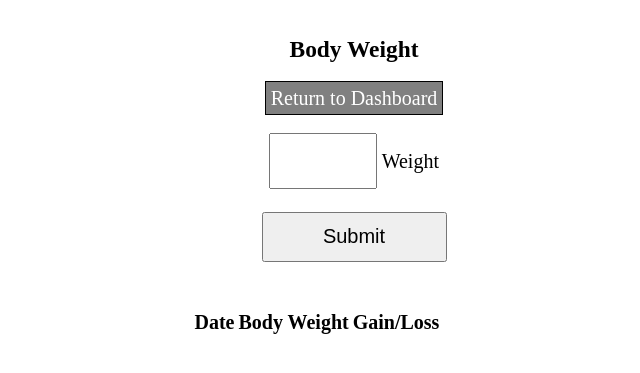
After one commit to nosajhpled/personaldashboard, a PHP site: page /view/bodyweight in a window 1280 px wide. The commit adds this page. Shown: the top 373 px of the page, without its empty margins (286-926 px from the left). Run offline with PHP 8.4, Linux system fonts and the light colour scheme; lists and menus that the app fills with data are empty.

Commit message:
Body weight

```diff
--- /dev/null
+++ b/view/bodyweight.php
@@ -0,0 +1,60 @@
+<!DOCTYPE html>
+<html>
+<head>
+    <title>Blood Pressure</title>
+    <meta name="viewport" content="width=device-width">
+    <script src=""></script>
+    <link rel="stylesheet" type="text/css" href="">
+<style type="text/css">
+.fillInNumber {width:100px;height:50px;font-size: 20px;}
+.submit{width:185px;height:50px;font-size: 20px;}
+body{font-size: 20px;}
+.content {padding-top: 5px; width:325px;margin: auto;}
+table td {border:1px solid black; padding: 5px;}
+form {text-align: center;}
+.returnButton{text-decoration: none; border: 1px solid black;padding: 5px; color: white; background-color: grey;}
+</style>
+</head>
+<body>
+<div class="content">
+
+<form method="post">
+  <h3>Body Weight</h3>
+  <a class="returnButton" href="dashboard">Return to Dashboard</a><br><br>
+<input type="number" class="fillInNumber" name="bodyweight" id="bodyweight" /> Weight
+
+<br><br>
+<input type="submit" class="submit" />
+
+
+</form>
+<br><br>
+
+<table>
+  <tr><th>Date</th><th>Body Weight</th><th>Gain/Loss</th></tr>
+  <?php
+    if (isset($data['bodyweight'])) {
+    $dataSet = $data['bodyweight'];
+    $calcDataSet = array();
+    $lastEntry = 0;
+    foreach($dataSet as $row)
+    {
+      $row['gainloss'] = ( $lastEntry != 0 ? ($row['weight'] - $lastEntry) : 0  );
+      array_push($calcDataSet,$row);
+      $lastEntry = $row['weight'];
+    }
+
+    arsort($calcDataSet);
+
+    foreach($calcDataSet as $row)
+    {
+      echo '<tr><td>'.$row['datetime'].'</td><td>'.$row['weight'].'</td><td>'.$row['gainloss'].'</td></tr>';
+
+    }
+  }
+  ?>
+
+</table>
+</div>
+</body>
+</html>
--- a/view/dashboard.php
+++ b/view/dashboard.php
@@ -25,7 +25,7 @@
 </div>
 
 <div class="block">
-<span class="blockText">Weight</span>
+<a href="bodyweight" /><span class="blockText">Body Weight</span></a>
 </div>
 
 <div class="block">
```
Also changed, not shown: controller/bodyweight.php (added, +53 -0 lines).
